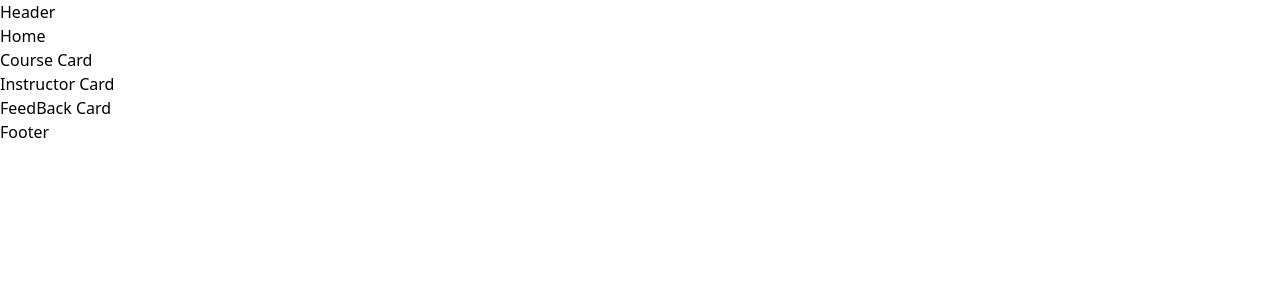
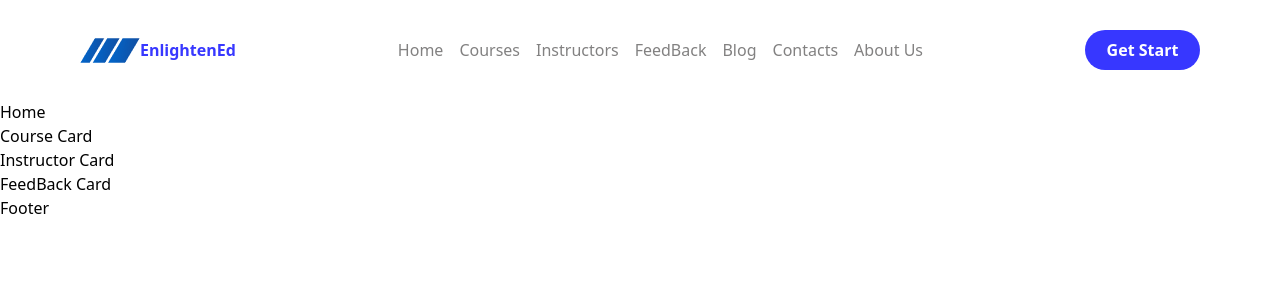
Before and after one commit to ScriptShah/EnlightenEd, a React (Vite) app: page / in a window 1280 px wide. Shown: the top 300 px of the page. Built offline with nearby package versions, Linux system fonts and the light colour scheme.

Commit message:
header section finished

```diff
--- a/src/components/Header.jsx
+++ b/src/components/Header.jsx
@@ -1,8 +1,35 @@
 import React from 'react'
+import title from '../assets/title.png';
 
 const Header = () => {
   return (
-    <div className='header'>Header</div>
+    <nav className='header'>
+          <div className="burger">
+            <svg xmlns="http://www.w3.org/2000/svg" width="50px" height="30px" viewBox="0 0 24 24" fill="none">
+
+              <g id="SVGRepo_bgCarrier" stroke-width="0"/>
+
+              <g id="SVGRepo_tracerCarrier" stroke-linecap="round" stroke-linejoin="round"/>
+
+              <g id="SVGRepo_iconCarrier"> <path fill-rule="evenodd" clip-rule="evenodd" d="M20.75 7C20.75 7.41421 20.4142 7.75 20 7.75L4 7.75C3.58579 7.75 3.25 7.41421 3.25 7C3.25 6.58579 3.58579 6.25 4 6.25L20 6.25C20.4142 6.25 20.75 6.58579 20.75 7Z" fill="#8f8f8f"/> <path fill-rule="evenodd" clip-rule="evenodd" d="M20.75 12C20.75 12.4142 20.4142 12.75 20 12.75L4 12.75C3.58579 12.75 3.25 12.4142 3.25 12C3.25 11.5858 3.58579 11.25 4 11.25L20 11.25C20.4142 11.25 20.75 11.5858 20.75 12Z" fill="#8f8f8f"/> <path fill-rule="evenodd" clip-rule="evenodd" d="M20.75 17C20.75 17.4142 20.4142 17.75 20 17.75L4 17.75C3.58579 17.75 3.25 17.4142 3.25 17C3.25 16.5858 3.58579 16.25 4 16.25L20 16.25C20.4142 16.25 20.75 16.5858 20.75 17Z" fill="#8f8f8f"/> </g>
+
+            </svg>
+          </div>
+          <div className="header__logo">
+            <img className='header__logo__image' src={title}/>
+            <span className='header__logo__txt'>EnlightenEd</span>
+          </div>
+          <div className="header__menu">
+               <a href="#" className="header__menu__item">Home</a>
+               <a href="#" className="header__menu__item">Courses</a>
+               <a href="#" className="header__menu__item">Instructors</a>
+               <a href="#" className="header__menu__item">FeedBack</a>
+               <a href="#" className="header__menu__item">Blog</a>
+               <a href="#" className="header__menu__item">Contacts</a>
+               <a href="#" className="header__menu__item">About Us</a>
+          </div>
+          <button className="header__btn">Get Start</button>
+    </nav>
   )
 }
 
--- a/src/index.css
+++ b/src/index.css
@@ -1,3 +1,120 @@
 @tailwind base;
 @tailwind components;
 @tailwind utilities;
+
+/* 1. Use a more-intuitive box-sizing model.
+*/
+
+*::before,
+*::after {
+  @apply box-border;
+}
+
+/*
+  2. Remove default margin
+*/
+* {
+  @apply m-0 whitespace-nowrap;
+}
+
+/*
+  3. Allow percentage-based heights in the application
+*/
+html,
+body {
+  @apply h-full w-full;
+  scrollbar-color: #fff;
+}
+
+/*
+  Typographic tweaks!
+  4. Add accessible line-height
+  5. Improve text rendering
+*/
+body {
+  @apply leading-normal overflow-x-hidden;
+  -webkit-font-smoothing: antialiased;
+}
+
+/*
+  6. Improve media defaults
+*/
+img,
+picture,
+video,
+canvas,
+svg {
+  @apply block max-w-full;
+}
+
+/*
+  7. Remove built-in form typography styles
+*/
+input,
+button,
+textarea,
+select {
+  font: inherit;
+}
+
+/*
+  8. Avoid text overflows
+*/
+p,
+h1,
+h2,
+h3,
+h4,
+h5,
+h6 {
+  @apply break-words;
+}
+
+/*
+  9. Create a root stacking context
+*/
+#root,
+#__next {
+  @apply isolate;
+}
+
+/*
+  for no word warping
+*/
+@font-face {
+  font-family: circular-light;
+  src: url(../fonts/CircularStd-Light.otf);
+}
+@font-face {
+  font-family: circular-mid;
+  src: url(../fonts/CircularStd-Medium.otf);
+}
+@font-face {
+  font-family: circular-bold;
+  src: url(../fonts/CircularStd-Bold.otf);
+}
+.header {
+  @apply inline-flex w-full h-[50px] justify-between items-center text-base px-[30px] py-[50px] lg:px-20 lg:py-[50px];
+}
+.header__logo {
+  @apply hidden items-center h-5 cursor-pointer md:inline-flex md:items-center md:h-5;
+}
+.header__logo__txt {
+  @apply text-[#0c0cffd1] font-bold md:hidden lg:block;
+}
+.header__menu {
+  @apply hidden gap-4 text-[rgb(130,129,129)] font-medium md:inline-flex md:gap-4;
+}
+.header__menu__item {
+  @apply leading-8 border-b-transparent border-b border-solid hover:text-[#0c0cffd1] hover:border-b-2 hover:border-b-[#0c0cffd1] hover:border-solid;
+}
+.header__btn {
+  @apply bg-[#0c0cffd1] w-[115px] h-10 text-white text-base font-semibold rounded-[20px];
+}
+
+/* breakpoints */
+@media (min-width: 768px) {
+  .burger {
+    @apply hidden;
+  }
+}
```
